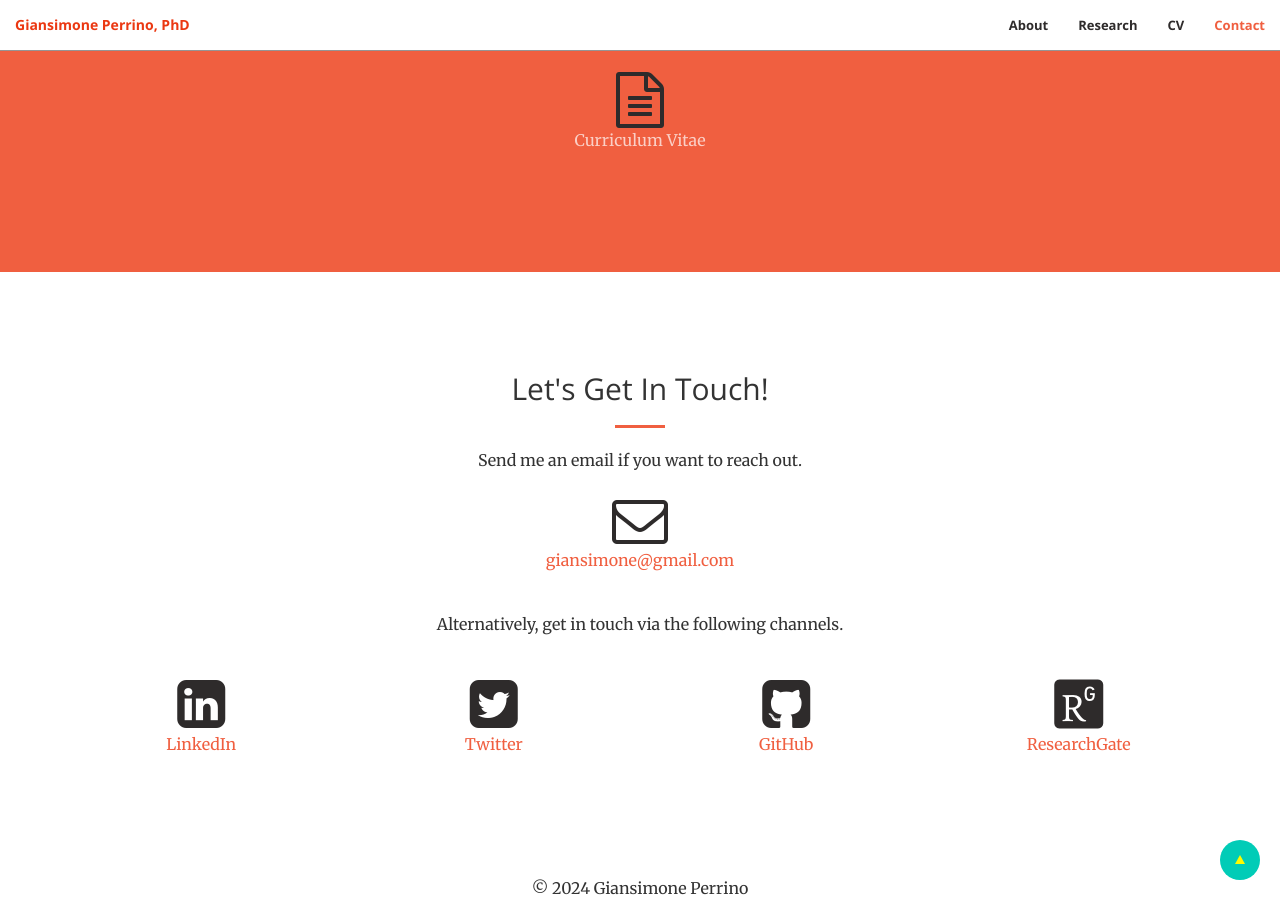
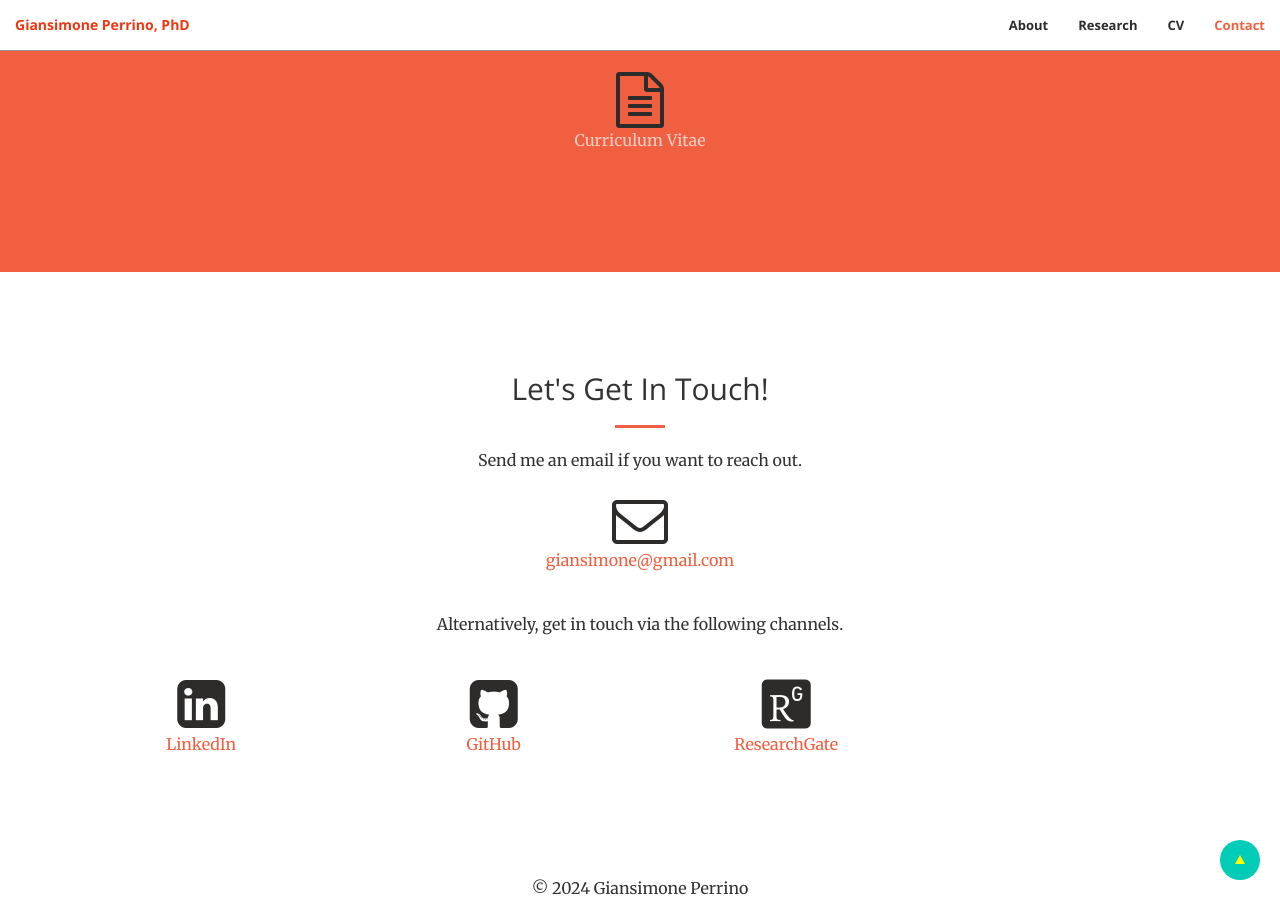
Before and after one commit to giansimone/giansimone.github.io, a Jekyll site: the page built from index.html, in a window 1280 px wide and 900 px high, scrolled down 2028 px. Built offline with Jekyll 4.4.1, drawn with Linux system fonts in a browser that asks for light colours; some web fonts are replaced.

Commit message:
Remove Twitter link from contact.html

```diff
--- a/_includes/contact.html
+++ b/_includes/contact.html
@@ -22,12 +22,6 @@
                 </a>
             </div>
             <div class="col-lg-3 text-center">
-                <a href="https://twitter.com/{{ site.twitter_username }}">
-                <i class="fa fa-twitter-square fa-3x wow bounceIn" data-wow-delay=".1s"></i>
-                <p>Twitter</p>
-                </a>
-            </div>
-            <div class="col-lg-3 text-center">
                 <a href="https://github.com/{{ site.github_username }}">
                 <i class="fa fa-github-square fa-3x wow bounceIn" data-wow-delay=".1s"></i>
                 <p>GitHub</p>
```
